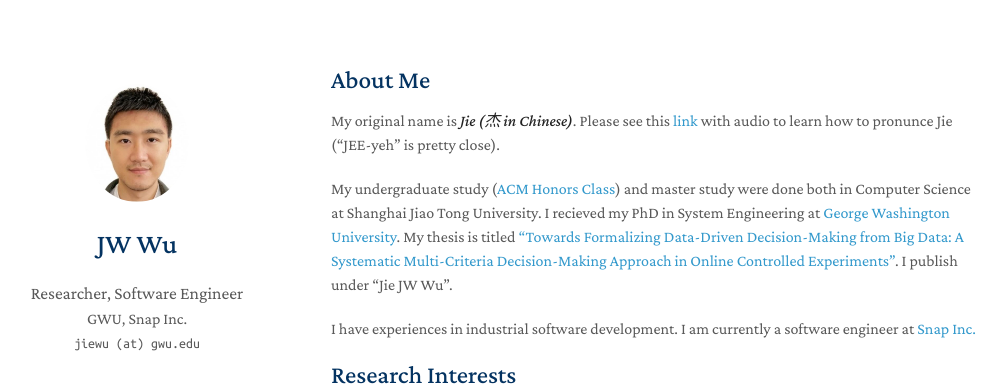
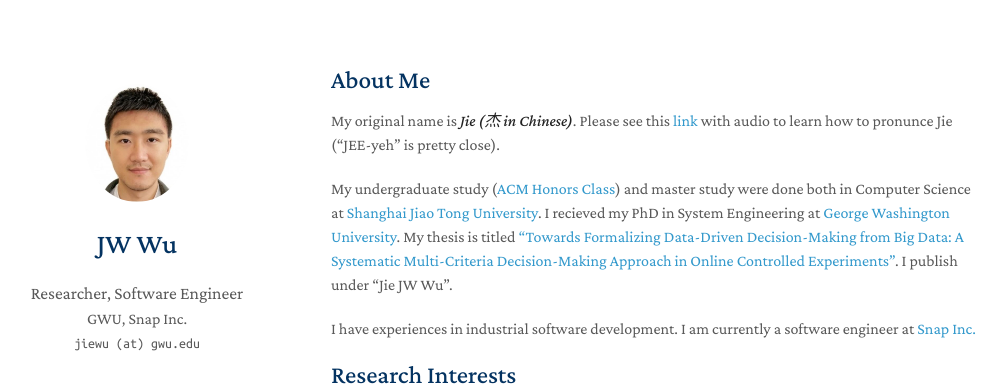
Before and after one commit to yaoyao-liu/minimal-light, a Jekyll site: the page built from index.md, in a window 1280 px wide and 900 px high. Shown: the top 387 px of the window, without its empty margins (139-1145 px from the left). Built offline with Jekyll 4.4.1, drawn with Linux system fonts in a browser that asks for light colours; nearby versions of some CDN libraries; a style sheet for code colours, icons or effects is not loaded; our own code applies the rules of GitHub Pages for plain Markdown files; part of the change alters nothing that is shown.

```diff
--- a/index.md
+++ b/index.md
@@ -5,7 +5,7 @@ layout: homepage
 ## About Me
 My original name is _**Jie (杰 in Chinese)**_. Please see this [link](https://en.wiktionary.org/wiki/ji%C3%A9) with audio to learn how to pronunce Jie ("JEE-yeh" is pretty close).
 
-My undergraduate study ([ACM Honors Class](https://acm.sjtu.edu.cn/home)) and master study were done both in Computer Science at Shanghai Jiao Tong University. I recieved my PhD in System Engineering at [George Washington University](https://www.seas.gwu.edu/). My thesis is titled ["Towards Formalizing Data-Driven Decision-Making from Big Data: A Systematic Multi-Criteria Decision-Making Approach in Online Controlled Experiments"](https://www.proquest.com/docview/2784774986?pq-origsite=gscholar&fromopenview=true). I publish under "Jie JW Wu".
+My undergraduate study ([ACM Honors Class](https://acm.sjtu.edu.cn/home)) and master study were done both in Computer Science at [Shanghai Jiao Tong University](https://www.cs.sjtu.edu.cn/en/). I recieved my PhD in System Engineering at [George Washington University](https://www.seas.gwu.edu/). My thesis is titled ["Towards Formalizing Data-Driven Decision-Making from Big Data: A Systematic Multi-Criteria Decision-Making Approach in Online Controlled Experiments"](https://www.proquest.com/docview/2784774986?pq-origsite=gscholar&fromopenview=true). I publish under "Jie JW Wu".
 
 I have experiences in industrial software development. I am currently a software engineer at [Snap Inc.](https://snap.com/en-US)
 
```
